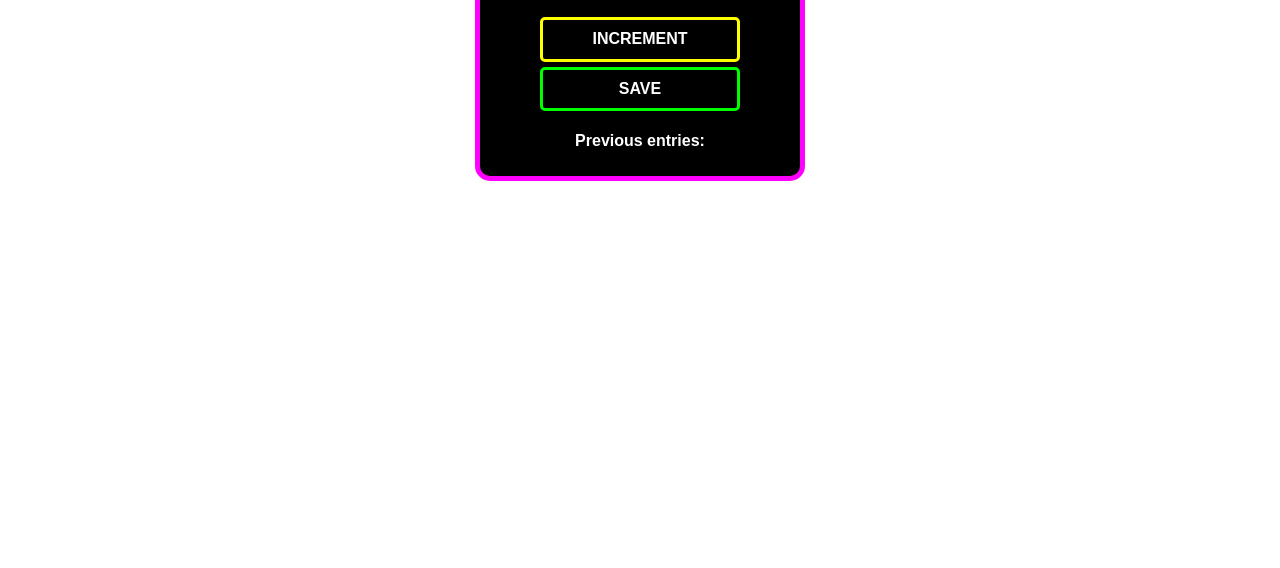
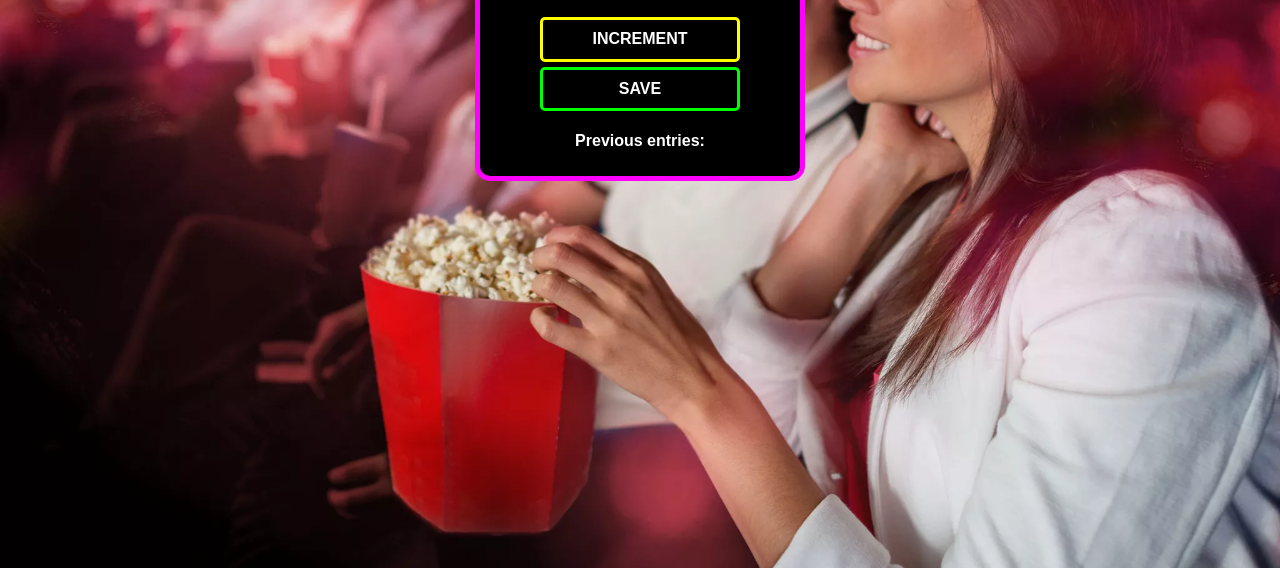
Before and after one commit to midhundas27/Ticketer, a website built with Vite: page index.html in a window 1280 px wide. Shown: the part 232-800 px from the top of the page. Built offline with nearby package versions, Linux system fonts and the light colour scheme; files whose address does not match are found by name.

Commit message:
Update index.css

```diff
--- a/index.css
+++ b/index.css
@@ -1,5 +1,5 @@
 body {
-    background-image: url("img.webp");
+    background-image: url("../images/img.webp");
     background-size: cover;
     background-position: center center;
     background-attachment: fixed;
```
